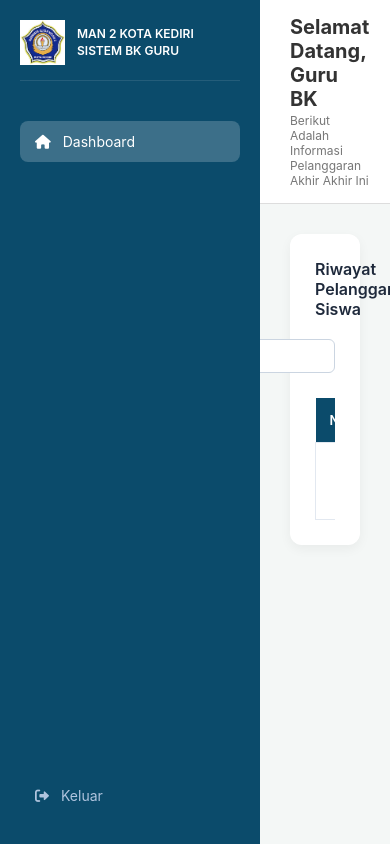
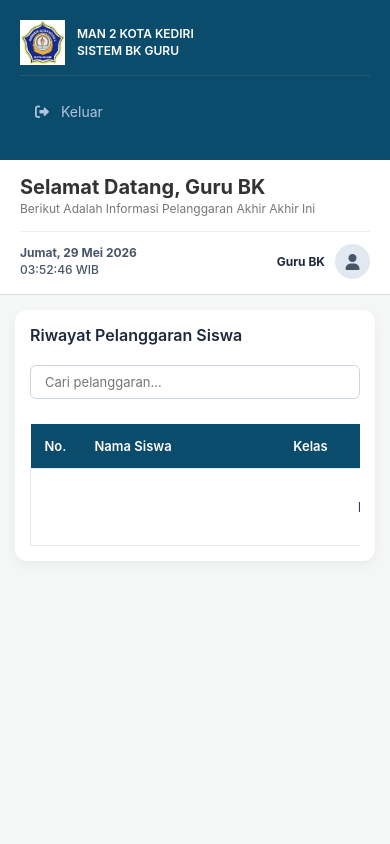
Before and after one commit to naynaaurelifia-prog/web-bk-man2kotakediri, a Flask app: page /guru in a window 390 px wide. Run offline with Flask 3, Linux system fonts and the light colour scheme; data comes from the database, SQL or seed files in the repository.

Commit message:
Update guru.html

```diff
--- a/templates/guru.html
+++ b/templates/guru.html
@@ -59,6 +59,63 @@
 
         .search-bar { margin-bottom: 15px; display: flex; justify-content: flex-end; }
         .search-bar input { padding: 8px 14px; border: 1px solid #cbd5e1; border-radius: 6px; width: 250px; font-size: 13px; outline: none; }
+
+        /* ========================================================
+           UPGRADE RESPONSIF HP: MEMAKSA LAYOUT TURUN KE BAWAH
+           ======================================================== */
+        @media (max-width: 768px) {
+            body {
+                flex-direction: column !important;
+                height: auto !important;
+                overflow: auto !important;
+            }
+            .sidebar {
+                width: 100% !important;
+                height: auto !important;
+                padding: 20px !important;
+                flex-shrink: 1 !important;
+            }
+            .sidebar-header {
+                margin-bottom: 15px !important;
+                padding-bottom: 10px !important;
+            }
+            .menu-list {
+                display: none !important; /* Menyembunyikan link duplikat biar ringkas di HP */
+            }
+            .main-content {
+                width: 100% !important;
+                height: auto !important;
+                overflow: visible !important;
+            }
+            .header {
+                padding: 15px 20px !important;
+                flex-direction: column !important;
+                align-items: flex-start !important;
+                gap: 15px !important;
+            }
+            .header-right {
+                width: 100% !important;
+                justify-content: space-between !important;
+                border-top: 1px solid #eee !important;
+                padding-top: 12px !important;
+            }
+            .date-info {
+                text-align: left !important;
+                min-width: auto !important;
+            }
+            .content-body {
+                padding: 15px !important;
+            }
+            .table-card {
+                padding: 15px !important;
+            }
+            .search-bar {
+                justify-content: flex-start !important;
+            }
+            .search-bar input {
+                width: 100% !important;
+            }
+        }
     </style>
 </head>
 <body>
@@ -108,7 +165,7 @@
                                 <th>Pelanggaran</th>
                                 <th style="width: 180px;">Tanggal & Waktu</th>
                                 <th style="width: 100px;">Aksi</th>
-                            </tr> <!-- Nah, penutup barisnya ditaruh rapi di bawah sini -->
+                            </tr>
                         </thead>
                         <tbody>
                             {% if riwayat %}
```
